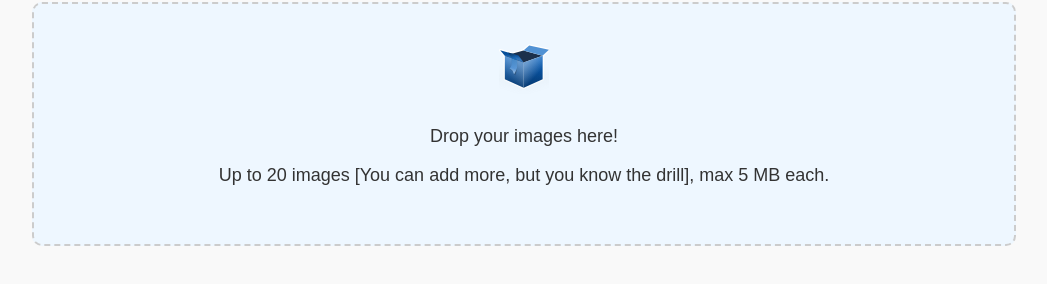
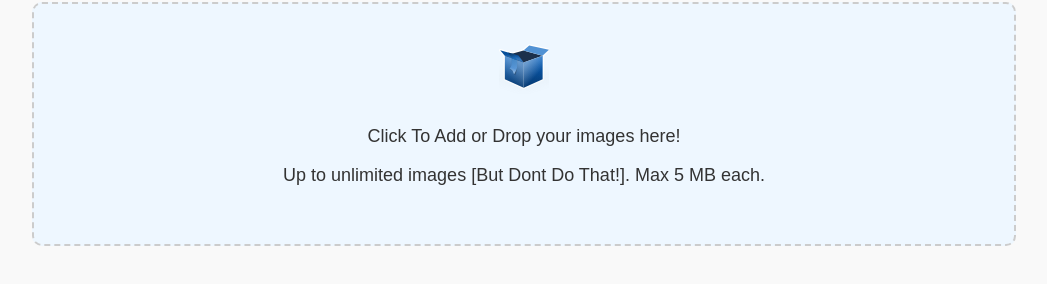
Before and after one commit to elnobun/image-converter, a website built with Vite: page docs/index.html in a window 1280 px wide. Shown: the part 106-390 px from the top of the page, without its empty margins (116-1163 px from the left). Built offline with nearby package versions, Linux system fonts and the light colour scheme.

Commit message:
Updated drop-area text

```diff
--- a/docs/index.html
+++ b/docs/index.html
@@ -24,8 +24,8 @@
 		<div id="dropArea" class="drop-area">
 			<div class="drop-area-content">
 				<img src="box-icon.svg" width="190" height="140" alt="Upload Icon" class="upload-icon">
-				<p>Drop your images here!</p>
-				<p class="subtext">Up to 20 images [You can add more, but you know the drill], max 5 MB each.</p>
+				<p>Click To Add or Drop your images here!</p>
+				<p class="subtext">Up to unlimited images [But Dont Do That!]. Max 5 MB each.</p>
 			</div>
 			<input type="file" id="fileInput" name="images" multiple accept="image/*" class="file-input">
 		</div>
```
Also changed, not shown: 1 other file.
